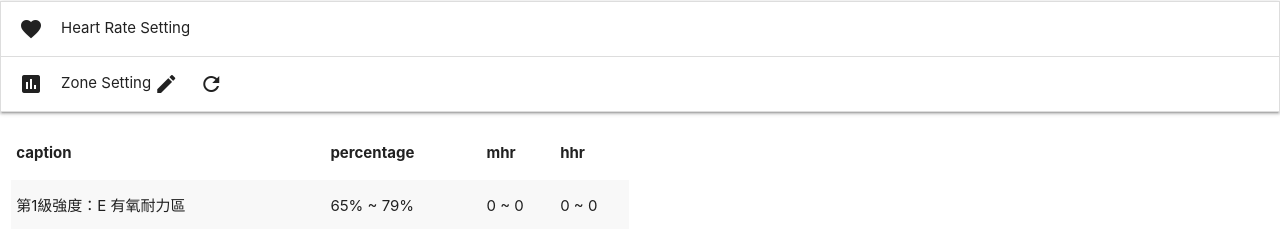
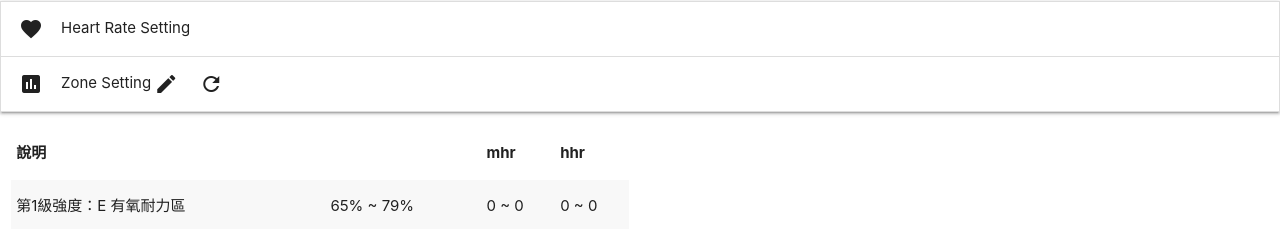
Before and after one commit to river0825/heart-rate-calc, a plain HTML site: page index.html in a window 1280 px wide. Shown: the part 82-311 px from the top of the page. Drawn offline with nearby package versions, Linux system fonts and the light colour scheme.

Commit message:
small bug fix

```diff
--- a/index.html
+++ b/index.html
@@ -64,7 +64,7 @@
             <table class="striped">
                 <thead>
                 <tr>
-                    <th data-field="id" v-for="(col, key) in config.columns">{{key}}</th>
+                    <th data-field="id" v-for="(col, key) in config.columns">{{col}}</th>
                 </tr>
                 </thead>
                 <tbody>
```
